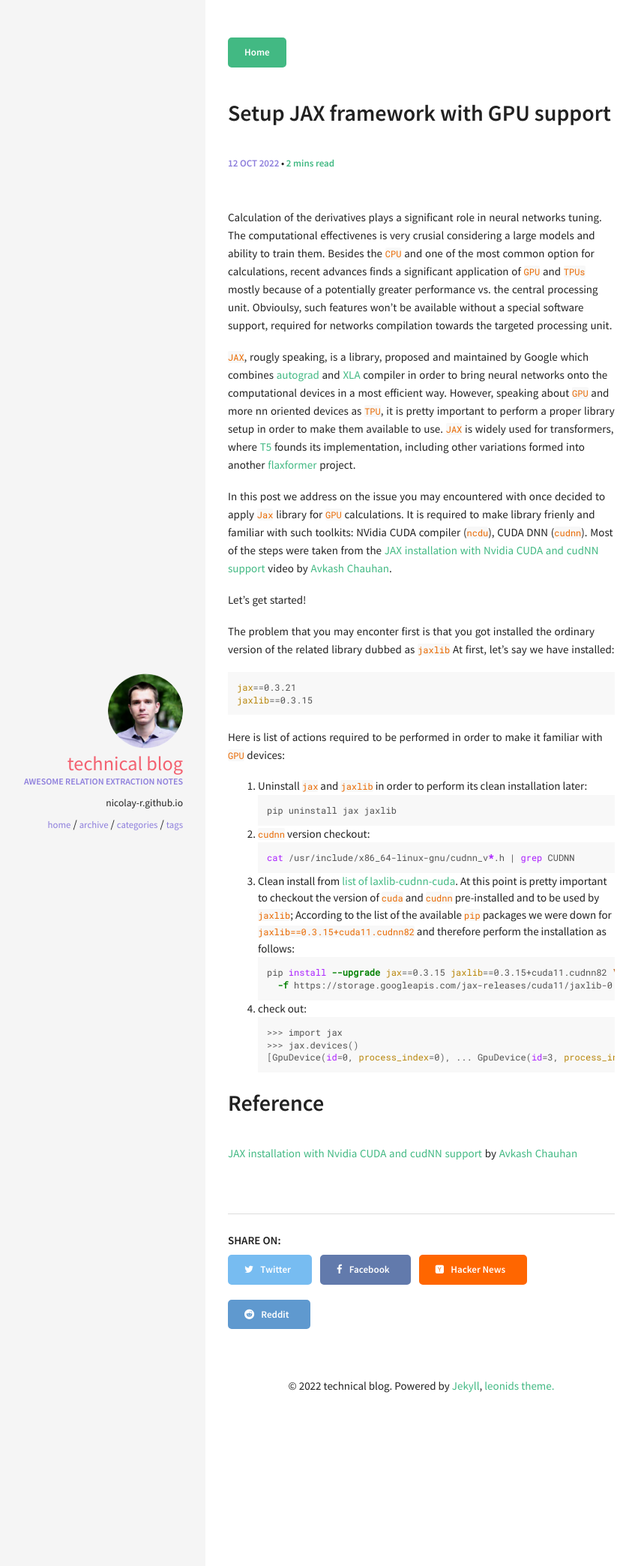
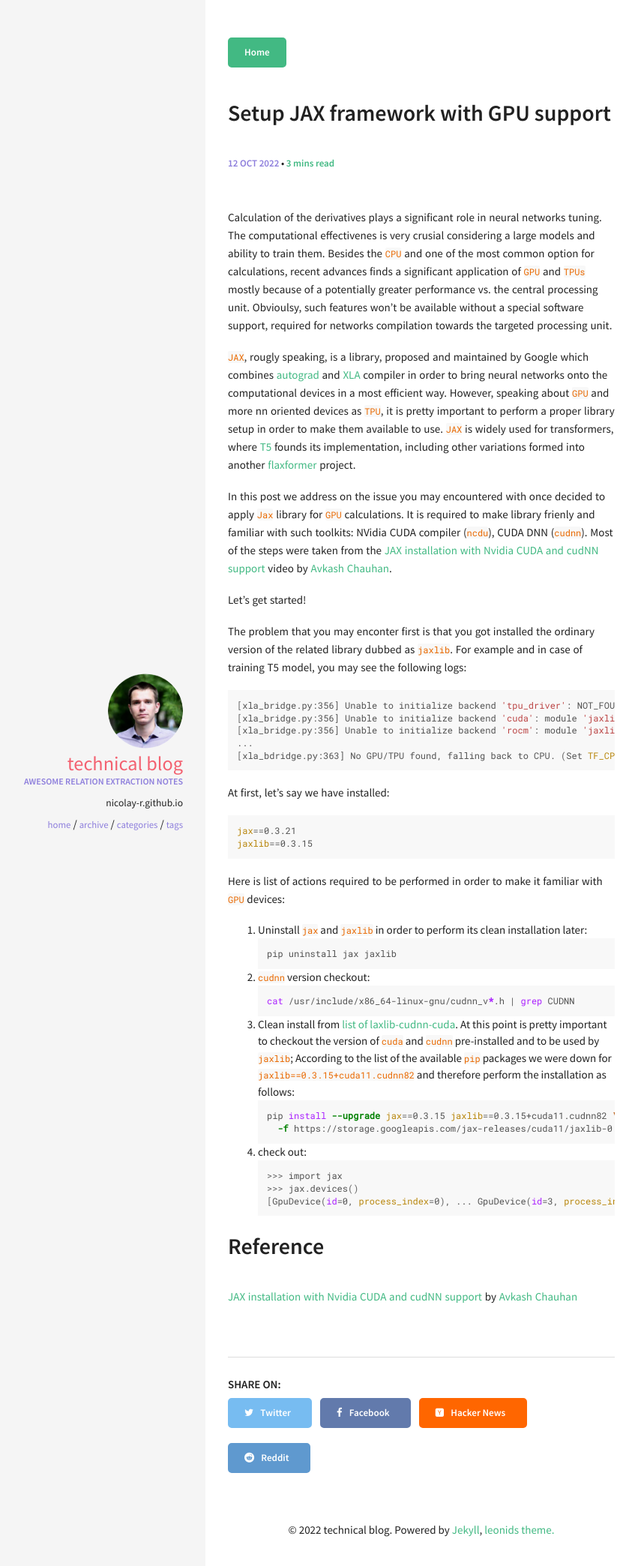
Before and after one commit to nicolay-r/blog, a Jekyll site: the page built from _posts/2022-10-12-setup-gpu-availablity-for-jaxlib.md, in a window 1280 px wide. Shown: the top 2088 px of the page at 75% size, without its empty margins (46-897 px from the left). Built offline with Jekyll 4.4.1, drawn with Linux system fonts in a browser that asks for light colours.

Commit message:
clafified with error logs.

````diff
--- a/_posts/2022-10-12-setup-gpu-availablity-for-jaxlib.md
+++ b/_posts/2022-10-12-setup-gpu-availablity-for-jaxlib.md
@@ -31,7 +31,17 @@ video by [Avkash Chauhan](https://twitter.com/prodramp).
 
 Let's get started!
 
-The problem that you may enconter first is that you got installed the ordinary version of the related library dubbed as `jaxlib`
+The problem that you may enconter first is that you got installed the ordinary version of the related library dubbed as `jaxlib`.
+For example and in case of training T5 model, you may see the following logs:
+
+```shell
+[xla_bridge.py:356] Unable to initialize backend 'tpu_driver': NOT_FOUND: Unable to find driver in registry given worker:
+[xla_bridge.py:356] Unable to initialize backend 'cuda': module 'jaxlib.xla_extension' has no attirbute 'GpuAllocatorConfig'
+[xla_bridge.py:356] Unable to initialize backend 'rocm': module 'jaxlib.xla_extension' has no attirbute 'GpuAllocatorConfig'
+...
+[xla_bdridge.py:363] No GPU/TPU found, falling back to CPU. (Set TF_CPP_MIN_LOG_LEVEL=0 and rerun for more info.)
+```
+
 At first, let's say we have installed:
 ```shell
 jax==0.3.21
````
